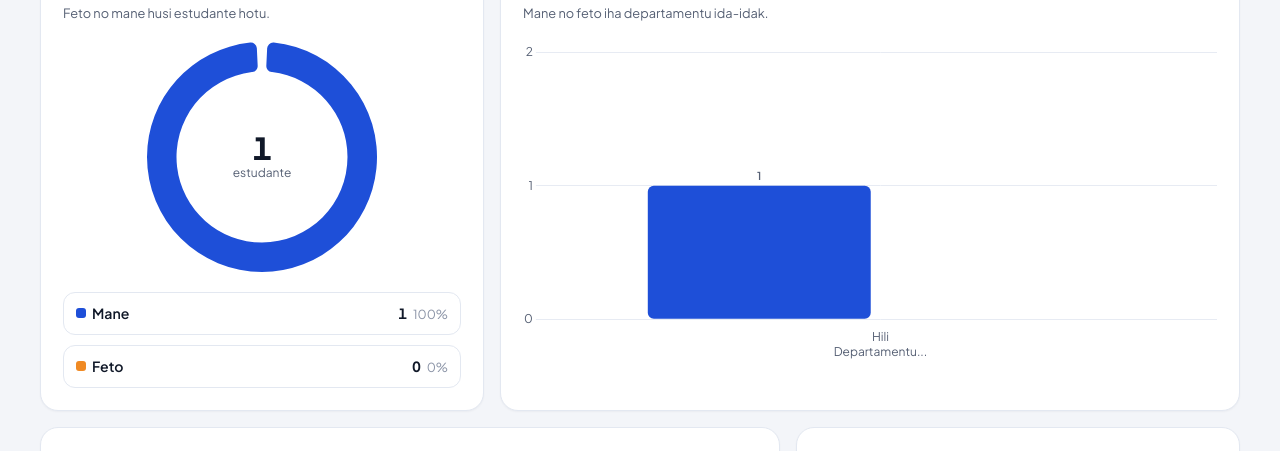
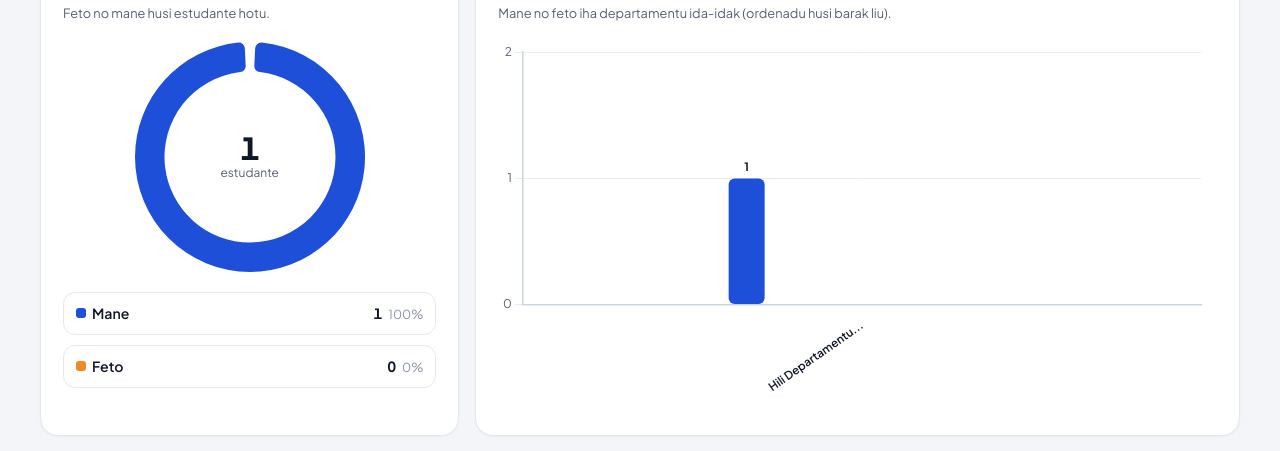
Before and after one commit to Celio-err/SRE_12-03-2026, a Django app: page /dashboard/ in a window 1280 px wide. Shown: the part 352-803 px from the top of the page. Run offline with Django 5.2, Linux system fonts and the light colour scheme; a user stored in the database is signed in; tables that the repository leaves empty hold one stand-in row (values such as "Sample post"); grey boxes marked "Sample" are stand-in pictures; some libraries are stand-ins or nearby versions.

Commit message:
upgrade dashboard template

```diff
--- a/app/templates/dashboard.html
+++ b/app/templates/dashboard.html
@@ -75,7 +75,7 @@ main{max-width:1240px;margin:0 auto;padding:28px 20px 40px}
 
 /* Charts */
 .charts{display:grid;gap:16px;grid-template-columns:1fr;margin-bottom:16px}
-@media(min-width:1024px){.charts{grid-template-columns:minmax(0,.9fr) minmax(0,1.5fr)}}
+@media(min-width:1024px){.charts{grid-template-columns:minmax(0,.85fr) minmax(0,1.55fr)}}
 .chart-card{padding:22px}
 .ch-head{display:flex;justify-content:space-between;align-items:flex-start;gap:12px;margin-bottom:18px}
 .ch-head h2{font-size:1.02rem;font-weight:700;letter-spacing:-.01em}
@@ -97,9 +97,9 @@ main{max-width:1240px;margin:0 auto;padding:28px 20px 40px}
 .empty-mini{display:grid;place-items:center;text-align:center;min-height:220px;color:var(--muted);font-size:.9rem;padding:0 16px}
 .empty-mini i{font-size:1.8rem;color:#c6cddb;margin-bottom:10px;display:block}
 [hidden]{display:none!important}
-@media(min-width:1024px){.charts.flip{grid-template-columns:minmax(0,1.5fr) minmax(0,.9fr)}}
-.xscroll{overflow-x:auto;padding-bottom:4px}
-.xin{position:relative;height:320px;min-width:100%}
+@media(min-width:1024px){.charts.flip{grid-template-columns:minmax(0,1.55fr) minmax(0,.85fr)}}
+.xscroll{overflow-x:auto;padding-bottom:6px}
+.xin{position:relative;height:365px;min-width:100%}
 
 /* Table card */
 .tbl-head{padding:20px 22px;border-bottom:1px solid var(--line);display:flex;flex-direction:column;gap:14px}
@@ -214,7 +214,7 @@ footer{margin-top:36px;text-align:center;font-size:.8rem;color:var(--faint)}
 
     <div class="card chart-card" data-reveal id="card-dept">
       <div class="ch-head">
-        <div><h2>Estudante tuir departamentu</h2><p>Mane no feto iha departamentu ida-idak.</p></div>
+        <div><h2>Estudante tuir departamentu</h2><p>Mane no feto iha departamentu ida-idak (ordenadu husi barak liu).</p></div>
         <div class="legend"><span style="--c:var(--mane)">Mane</span><span style="--c:var(--feto)">Feto</span></div>
       </div>
       <div class="xscroll" id="bar-box"><div class="xin" id="dept-inner"><canvas id="chart-dept" role="img" aria-label="Grafiku bar estudante tuir departamentu"></canvas></div></div>
@@ -385,7 +385,7 @@ if (motion) {
 }
 
 /* ---------- Charts: built when their card enters the viewport ---------- */
-const C = { mane: '#1e4fd8', feto: '#f08a24', grid: '#e7ebf3', muted: '#566074' };
+const C = { mane: '#1e4fd8', feto: '#f08a24', grid: '#e7ebf3', muted: '#566074', dark: '#101828' };
 if (window.Chart) {
   Chart.defaults.font.family = "'Plus Jakarta Sans', system-ui, sans-serif";
   Chart.defaults.color = C.muted;
@@ -410,60 +410,100 @@ once($('card-gender'), () => {
 
 // Shared helpers
 const parse = (id) => { try { const d = JSON.parse($(id).textContent || '[]'); return Array.isArray(d) ? d : []; } catch (e) { return []; } };
-const wrapLabel = (str, n = 12) => {
-  const out = []; let line = '';
-  String(str).split(' ').forEach((w) => {
-    if (line && (line + ' ' + w).length > n) { out.push(line); line = w; } else { line = (line + ' ' + w).trim(); }
-  });
-  if (line) out.push(line);
-  return out;
+const formatDeptLabel = (raw) => {
+  if (!raw) return 'N/A';
+  if (String(raw).includes(' ')) return String(raw);
+  return String(raw)
+    .replace(/[_-]+/g, ' ')
+    .replace(/\b\w/g, (ch) => ch.toUpperCase());
 };
-// Draws the number at the end of each bar (works for vertical and horizontal bars)
+
+// Draws the number cleanly above each bar
 const valueLabels = {
   id: 'valueLabels',
   afterDatasetsDraw(chart) {
     const { ctx } = chart, horizontal = chart.options.indexAxis === 'y';
     ctx.save();
-    ctx.font = '600 11px ' + Chart.defaults.font.family;
-    ctx.fillStyle = C.muted;
+    ctx.font = '700 11.5px ' + Chart.defaults.font.family;
+    ctx.fillStyle = C.dark;
     chart.data.datasets.forEach((ds, di) => {
       if (!chart.isDatasetVisible(di)) return;
       chart.getDatasetMeta(di).data.forEach((bar, i) => {
         const v = ds.data[i]; if (!v) return;
-        if (horizontal) { ctx.textAlign = 'left'; ctx.textBaseline = 'middle'; ctx.fillText(v, bar.x + 6, bar.y); }
-        else { ctx.textAlign = 'center'; ctx.textBaseline = 'bottom'; ctx.fillText(v, bar.x, bar.y - 4); }
+        if (horizontal) { ctx.textAlign = 'left'; ctx.textBaseline = 'middle'; ctx.fillText(v, bar.x + 7, bar.y); }
+        else { ctx.textAlign = 'center'; ctx.textBaseline = 'bottom'; ctx.fillText(v, bar.x, bar.y - 5); }
       });
     });
     ctx.restore();
   },
 };
 
-// 2) Departamentu: vertical bar chart, mane and feto side by side
-const dept = parse('dept-data');
-if (!dept.length) {
+// 2) Departamentu: vertical bar chart, sorted descending & angled labels like reference
+const rawDept = parse('dept-data')
+  .map((d) => ({
+    label: formatDeptLabel(d.departamentu),
+    mane: +d.mane || 0,
+    feto: +d.feto || 0,
+  }))
+  .map((d) => ({ ...d, total: d.mane + d.feto }))
+  .filter((d) => d.total > 0)
+  .sort((a, b) => b.total - a.total);
+
+if (!rawDept.length) {
   $('bar-box').hidden = true; $('dept-empty').hidden = false;
   document.querySelector('#card-dept .legend').hidden = true;
 } else {
   once($('card-dept'), () => {
-    $('dept-inner').style.minWidth = dept.length * 92 + 'px';   // scrolls sideways on small screens
+    const perItemWidth = 115;
+    $('dept-inner').style.minWidth = Math.max($('bar-box').clientWidth, rawDept.length * perItemWidth) + 'px';
     $('chart-dept').setAttribute('aria-label', 'Estudante tuir departamentu: ' +
-      dept.map((d) => `${d.departamentu || 'N/A'} ${(+d.mane || 0) + (+d.feto || 0)}`).join(', ') + '.');
+      rawDept.map((d) => `${d.label} ${d.total}`).join(', ') + '.');
     new Chart($('chart-dept'), {
       type: 'bar',
-      data: { labels: dept.map((d) => d.departamentu || 'N/A'), datasets: [
-        { label: 'Mane', data: dept.map((d) => +d.mane || 0), backgroundColor: C.mane, borderRadius: 6, borderSkipped: false },
-        { label: 'Feto', data: dept.map((d) => +d.feto || 0), backgroundColor: C.feto, borderRadius: 6, borderSkipped: false },
-      ] },
-      options: { responsive: true, maintainAspectRatio: false, animation: anim,
+      data: {
+        labels: rawDept.map((d) => d.label),
+        datasets: [
+          { label: 'Mane', data: rawDept.map((d) => d.mane), backgroundColor: C.mane, borderRadius: 6, borderSkipped: false, maxBarThickness: 36 },
+          { label: 'Feto', data: rawDept.map((d) => d.feto), backgroundColor: C.feto, borderRadius: 6, borderSkipped: false, maxBarThickness: 36 },
+        ],
+      },
+      options: {
+        responsive: true,
+        maintainAspectRatio: false,
+        animation: anim,
+        layout: { padding: { top: 10, right: 16, left: 4, bottom: 4 } },
         interaction: { mode: 'index', intersect: false },
-        datasets: { bar: { categoryPercentage: .72, barPercentage: .92 } },
-        plugins: { legend: { display: false },
-          tooltip: { callbacks: { footer: (items) => 'Total: ' + items.reduce((t, i) => t + i.parsed.y, 0) } } },
+        datasets: { bar: { categoryPercentage: .68, barPercentage: .88 } },
+        plugins: {
+          legend: { display: false },
+          tooltip: {
+            callbacks: {
+              footer: (items) => 'Total: ' + items.reduce((t, i) => t + i.parsed.y, 0),
+            },
+          },
+        },
         scales: {
-          x: { grid: { display: false }, border: { display: false },
-               ticks: { autoSkip: false, maxRotation: 0, callback(v) { return wrapLabel(this.getLabelForValue(v)); } } },
-          y: { beginAtZero: true, grace: '12%', ticks: { precision: 0 }, grid: { color: C.grid }, border: { display: false } },
-        } },
+          x: {
+            grid: { display: false },
+            border: { display: true, color: '#cbd5e1', width: 1.5 },
+            ticks: {
+              autoSkip: false,
+              minRotation: 35,
+              maxRotation: 40,
+              padding: 6,
+              font: { size: 11.5, weight: '600' },
+              color: C.dark,
+            },
+          },
+          y: {
+            beginAtZero: true,
+            grace: '14%',
+            ticks: { precision: 0 },
+            grid: { color: C.grid },
+            border: { display: true, color: '#cbd5e1', width: 1.5 },
+          },
+        },
+      },
       plugins: [valueLabels],
     });
   });
```
Also changed, not shown: media/foto_estudante/foto_33333333_2026-11-26.jpeg (added), media/foto_estudante/foto_Antonia_2026-11-26.jpeg (added), media/foto_estudante/foto_Antonio_2026-11-26.jpeg (added).
